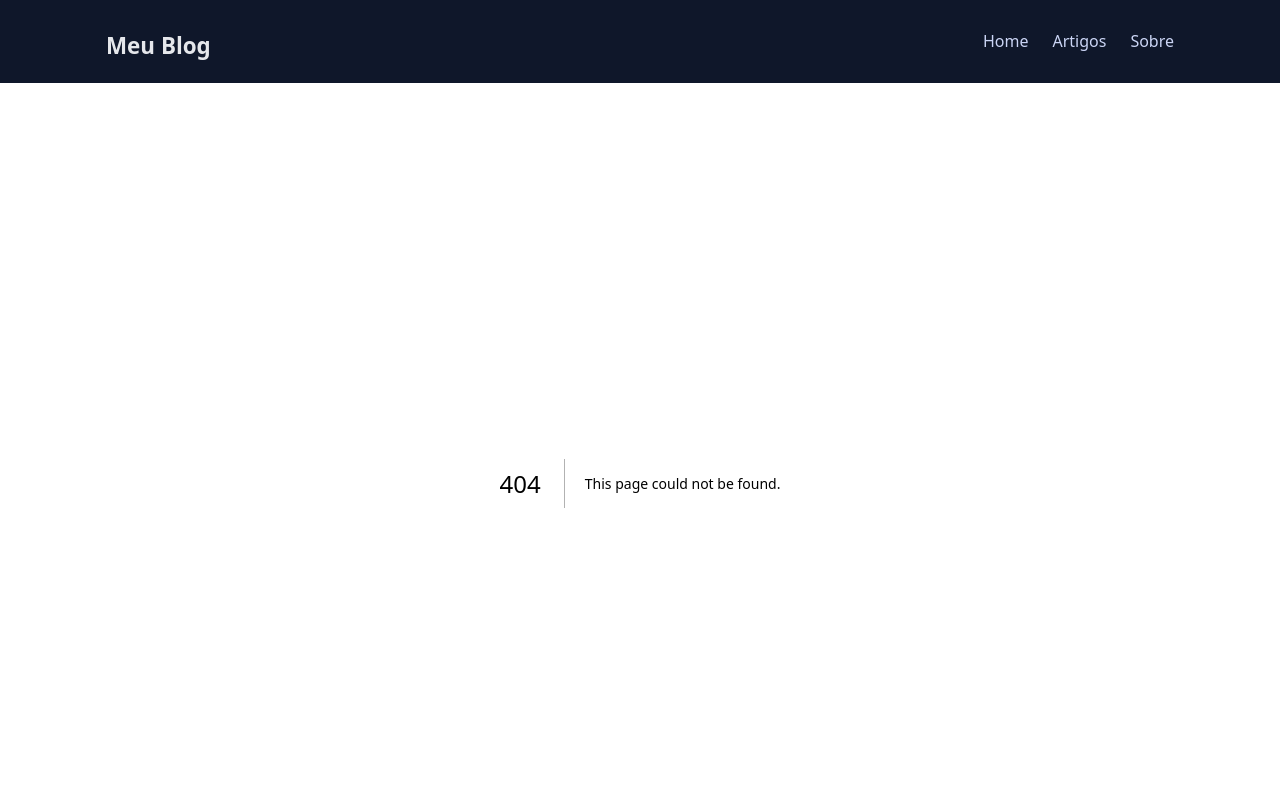
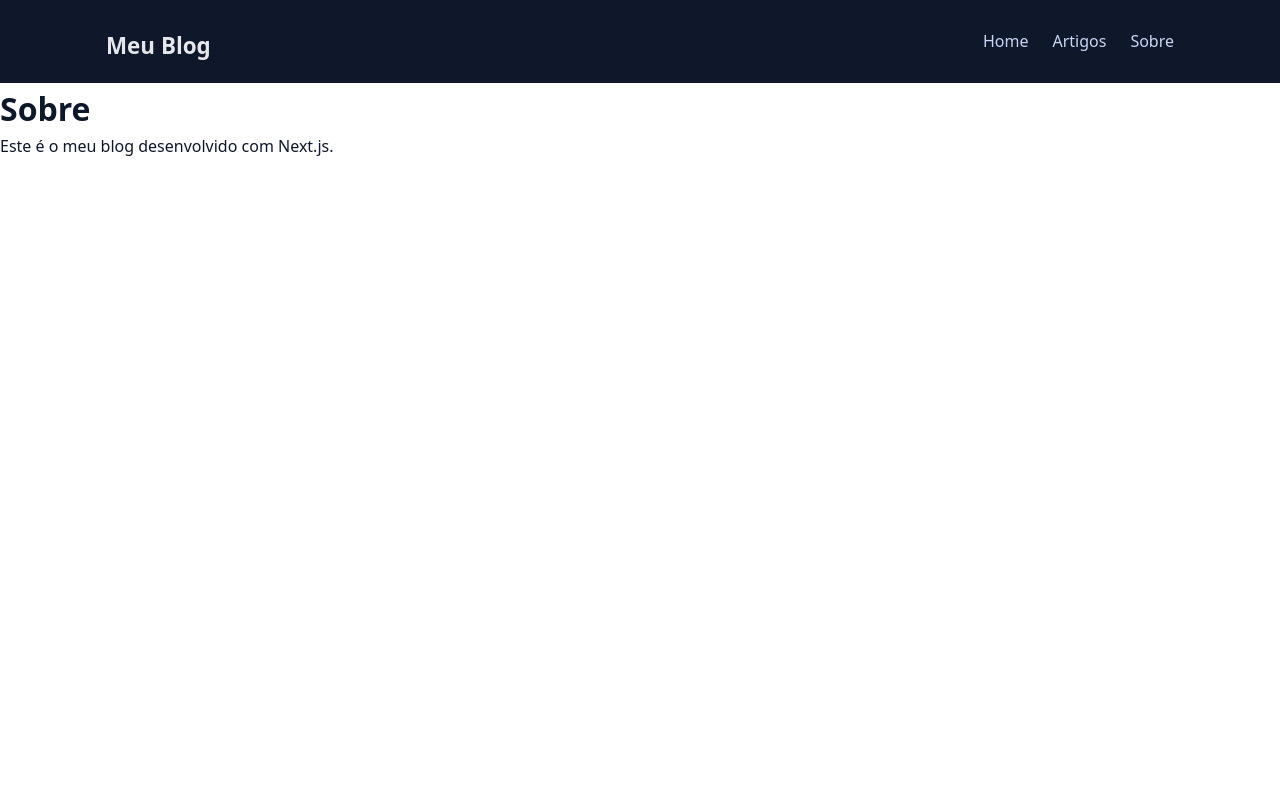
Before and after one commit to JacquelineTavaresDev/Blog_App, a Next.js app: page /sobre in a window 1280 px wide. Before the commit this address had no page. Shown: the top 800 px of the page. Built offline with nearby package versions, Linux system fonts and the light colour scheme.

Commit message:
Add files via upload

```diff
--- /dev/null
+++ b/src/app/sobre/page.tsx
@@ -0,0 +1,9 @@
+
+export default function SobrePage() {
+  return (
+    <main>
+      <h1>Sobre</h1>
+      <p>Este é o meu blog desenvolvido com Next.js.</p>
+    </main>
+  );
+}
```
